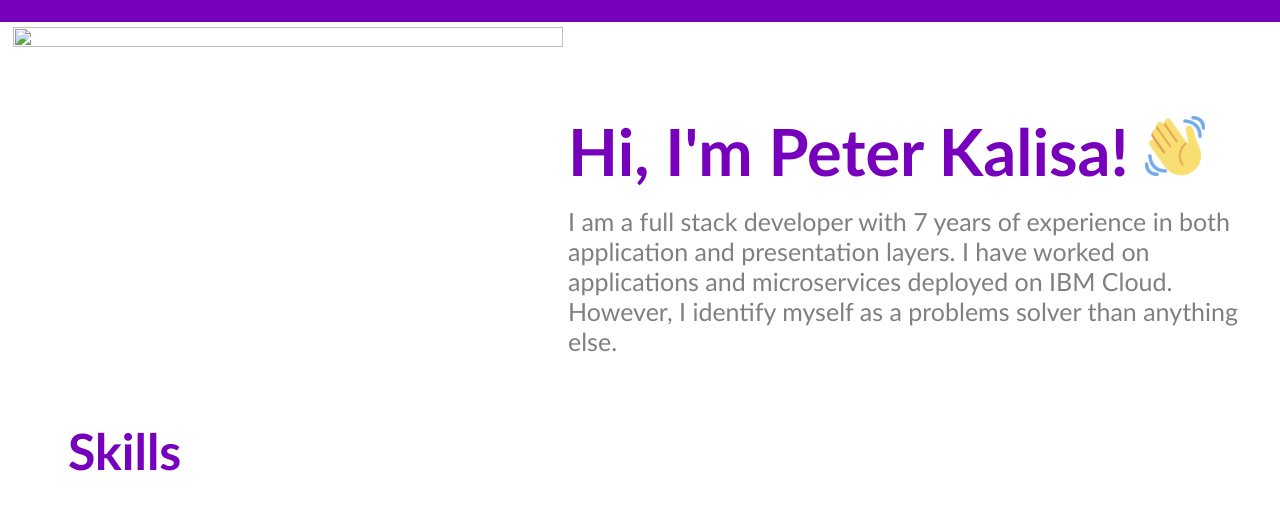
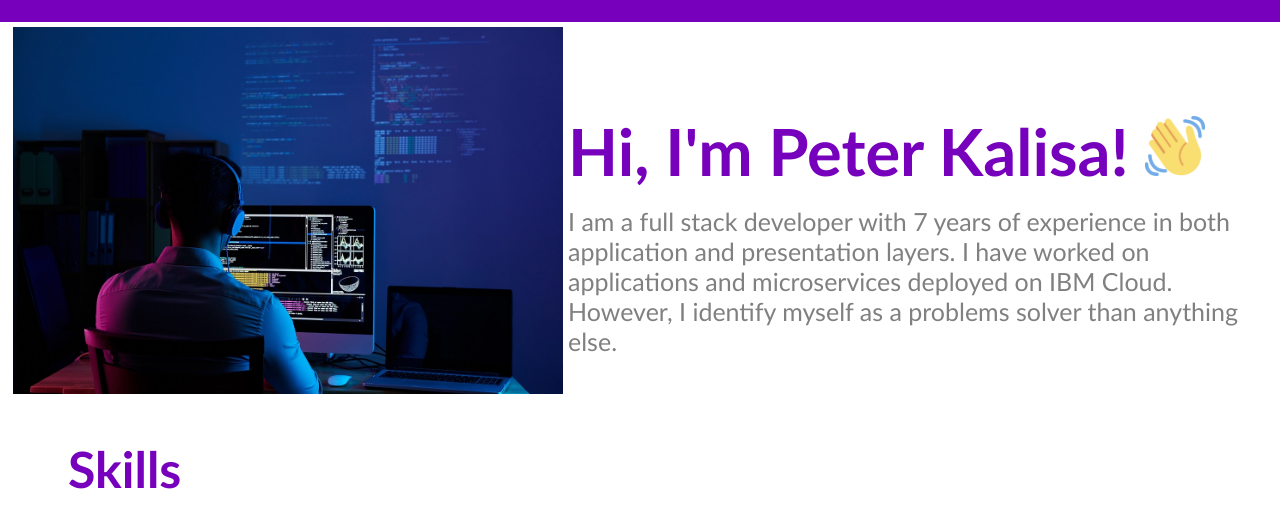
Before and after one commit to Floribert-lang/pkalisa_portfolio, a plain HTML site: page index.html in a window 1280 px wide. Shown: the part 118-638 px from the top of the page. Drawn offline with Linux system fonts and the light colour scheme.

Commit message:
Update index.html

```diff
--- a/index.html
+++ b/index.html
@@ -36,7 +36,7 @@
     <!-- About Me -->
     <section id="about-me" class="container">
       <div>
-        <img src="software-developer-6521720_1280.jpg" class="profile_image"/>
+        <img src="html_finalprojimages/software-developer-6521720_1280.jpg" class="profile_image"/>
       </div>
 
       <div>
```
